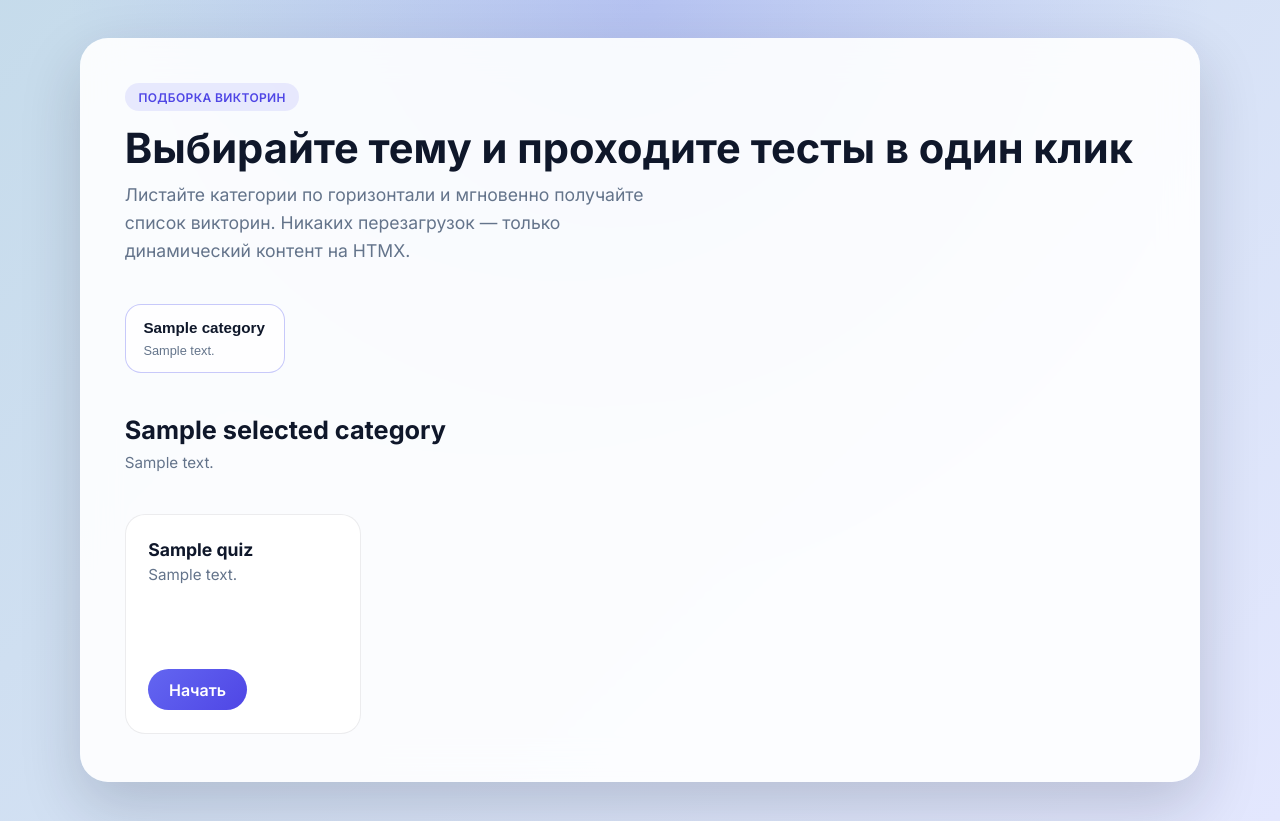
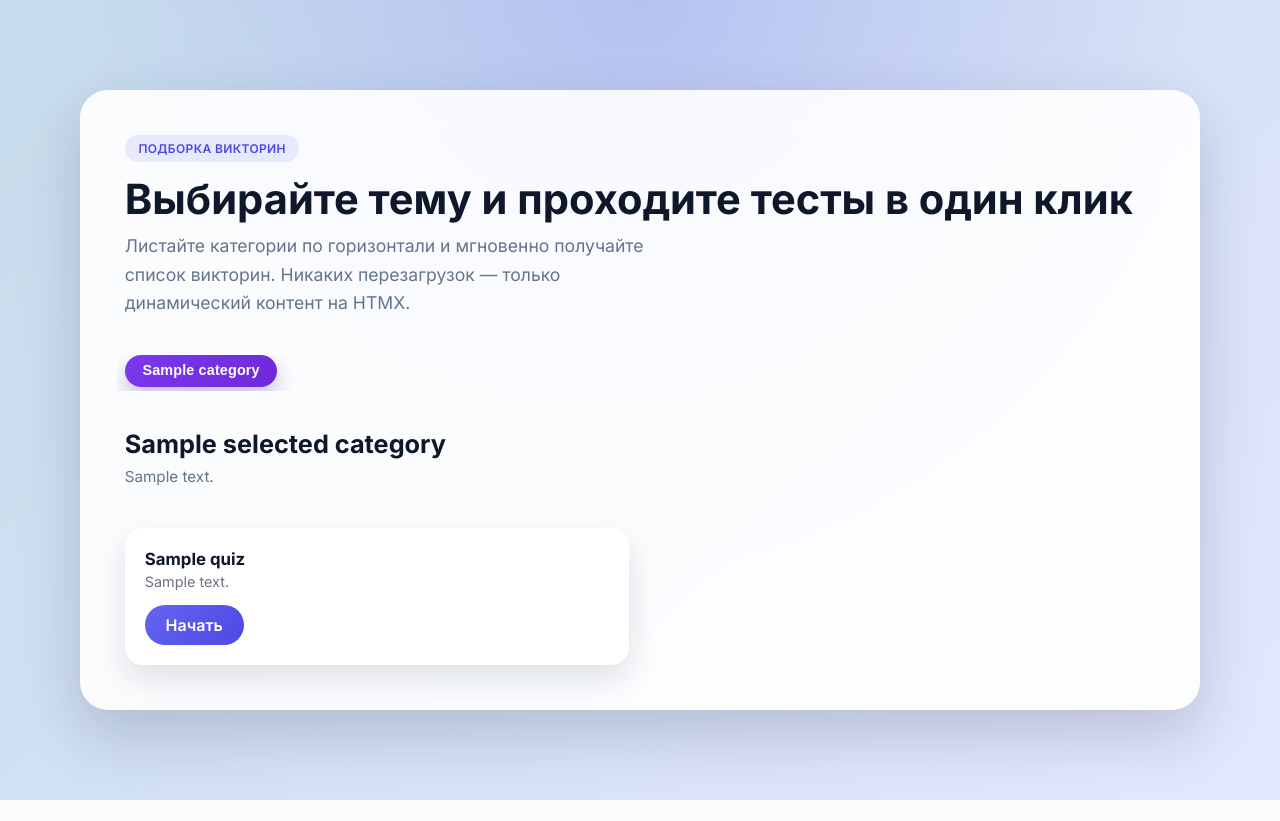
Before and after one commit to Atubu88/quiz, a FastAPI app: template webapp/templates/index.html in a window 1280 px wide. After the commit the page ends 800 px from the top, so only its background shows below. Run offline with FastAPI, Linux system fonts and the light colour scheme; the template is opened without the code that fills it: most values are stand-ins (such as "Sample title", 1, 10 or a date in 2020); some libraries are stand-ins or nearby versions.

Commit message:
Restyle category chips and quiz cards

```diff
--- a/webapp/templates/index.html
+++ b/webapp/templates/index.html
@@ -99,7 +99,7 @@
 
       .categories-scroll {
         display: flex;
-        gap: 0.75rem;
+        gap: 0.5rem;
         overflow-x: auto;
         padding-bottom: 0.25rem;
         margin: 0 -0.5rem;
@@ -112,54 +112,60 @@
       }
 
       .category-chip {
+        appearance: none;
+        border: none;
         position: relative;
         display: inline-flex;
-        flex-direction: column;
-        align-items: flex-start;
-        gap: 0.25rem;
-        padding: 0.75rem 1.1rem;
-        border-radius: 16px;
-        border: 1px solid var(--chip-border);
-        background: var(--chip-bg);
-        color: inherit;
+        align-items: center;
+        justify-content: center;
+        padding: 0.45rem 1.1rem;
+        border-radius: 999px;
+        background: #7c3aed;
+        color: #ffffff;
         cursor: pointer;
-        min-width: 160px;
-        max-width: 220px;
-        scroll-snap-align: center;
-        transition: transform 0.2s ease, border-color 0.2s ease,
-          box-shadow 0.2s ease, background 0.2s ease;
-        font-size: 0.95rem;
+        font-weight: 600;
+        font-size: 0.9rem;
+        letter-spacing: 0.01em;
+        white-space: nowrap;
+        flex: 0 0 auto;
+        scroll-snap-align: start;
+        transition: transform 0.2s ease, box-shadow 0.2s ease, opacity 0.2s ease;
+        box-shadow: 0 10px 20px rgba(76, 29, 149, 0.25);
       }
 
       .category-chip:hover {
         transform: translateY(-2px);
-        border-color: var(--accent);
-        box-shadow: 0 14px 28px rgba(99, 102, 241, 0.18);
+        box-shadow: 0 14px 28px rgba(76, 29, 149, 0.3);
       }
 
       .category-chip:focus-visible {
-        outline: 2px solid var(--accent);
+        outline: 2px solid rgba(255, 255, 255, 0.85);
         outline-offset: 3px;
       }
 
       .category-chip.is-active {
-        background: linear-gradient(145deg, rgba(99, 102, 241, 0.18), rgba(79, 70, 229, 0.28));
-        color: var(--accent-strong);
-        border-color: rgba(79, 70, 229, 0.45);
-        box-shadow: 0 14px 28px rgba(79, 70, 229, 0.24);
+        transform: translateY(-2px);
+        box-shadow: 0 16px 32px rgba(76, 29, 149, 0.32);
+        opacity: 1;
+      }
+
+      .category-chip:nth-of-type(3n + 1) {
+        background: linear-gradient(135deg, #7c3aed, #6d28d9);
+        box-shadow: 0 10px 20px rgba(76, 29, 149, 0.28);
+      }
+
+      .category-chip:nth-of-type(3n + 2) {
+        background: linear-gradient(135deg, #2563eb, #1d4ed8);
+        box-shadow: 0 10px 20px rgba(29, 78, 216, 0.28);
+      }
+
+      .category-chip:nth-of-type(3n) {
+        background: linear-gradient(135deg, #10b981, #059669);
+        box-shadow: 0 10px 20px rgba(5, 150, 105, 0.28);
       }
 
       .category-chip__title {
-        font-weight: 600;
-        font-size: 0.95rem;
-        line-height: 1.4;
-      }
-
-      .category-chip__desc {
-        margin: 0;
-        color: var(--text-muted);
-        font-size: 0.8rem;
-        line-height: 1.4;
+        line-height: 1.2;
       }
 
       .category-summary {
@@ -185,48 +191,48 @@
 
       .quiz-grid {
         display: grid;
-        grid-template-columns: repeat(2, minmax(180px, 1fr));
-        gap: clamp(1rem, 2.5vw, 1.75rem);
-        overflow-x: auto;
-        padding-bottom: 0.25rem;
+        grid-template-columns: repeat(2, minmax(0, 1fr));
+        gap: 1.35rem;
       }
 
       .quiz-card {
-        background: rgba(255, 255, 255, 0.88);
-        border-radius: 20px;
-        padding: 1.4rem;
-        border: 1px solid var(--card-border);
+        background: #ffffff;
+        border-radius: 18px;
+        padding: 1.25rem;
+        border: none;
         display: flex;
         flex-direction: column;
-        justify-content: space-between;
-        gap: 1.25rem;
-        min-height: 220px;
-        transition: transform 0.2s ease, box-shadow 0.2s ease, border-color 0.2s ease;
+        gap: 0.75rem;
+        min-height: 0;
+        box-shadow: 0 14px 32px rgba(15, 23, 42, 0.12);
+        transition: transform 0.2s ease, box-shadow 0.2s ease;
       }
 
       .quiz-card:hover {
-        transform: translateY(-4px);
-        border-color: rgba(99, 102, 241, 0.32);
-        box-shadow: 0 22px 40px rgba(15, 23, 42, 0.15);
+        transform: translateY(-3px);
+        box-shadow: 0 18px 40px rgba(15, 23, 42, 0.18);
       }
 
       .quiz-card__title {
         margin: 0;
-        font-size: 1.1rem;
-        line-height: 1.45;
+        font-size: 1.05rem;
+        line-height: 1.4;
+        font-weight: 700;
+        color: var(--text);
       }
 
       .quiz-card__description {
         margin: 0;
-        color: var(--text-muted);
-        line-height: 1.55;
-        font-size: 0.95rem;
+        color: #6b7280;
+        line-height: 1.5;
+        font-size: 0.9rem;
       }
 
       .quiz-card__actions {
         display: flex;
-        justify-content: space-between;
+        justify-content: flex-start;
         align-items: center;
+        margin-top: auto;
       }
 
       .quiz-card__action {
@@ -495,24 +501,19 @@
         }
       }
 
-      @media (max-width: 900px) {
-        .quiz-card {
-          min-height: 200px;
-        }
-      }
-
       @media (max-width: 768px) {
         body {
           padding: clamp(0.75rem, 2vw, 1.5rem);
         }
 
         .quiz-grid {
-          grid-template-columns: repeat(2, minmax(170px, 1fr));
-          gap: 1.25rem;
+          grid-template-columns: repeat(2, minmax(0, 1fr));
+          gap: 1rem;
         }
 
         .category-chip {
-          min-width: 150px;
+          font-size: 0.85rem;
+          padding-inline: 1rem;
         }
       }
 
@@ -523,7 +524,7 @@
         }
 
         .quiz-grid {
-          grid-template-columns: repeat(2, minmax(160px, 1fr));
+          grid-template-columns: 1fr;
         }
 
         .quiz-card {
@@ -532,26 +533,9 @@
       }
 
       @media (max-width: 420px) {
-        .quiz-grid {
-          display: grid;
-          grid-auto-flow: column;
-          grid-auto-columns: minmax(160px, 1fr);
-          overflow-x: auto;
-          padding-bottom: 0.4rem;
-        }
-
-        .quiz-grid::-webkit-scrollbar {
-          display: none;
-        }
-
-        .quiz-card {
-          min-height: 210px;
-        }
-      }
-
-      @media (min-width: 1024px) {
-        .quiz-grid {
-          grid-template-columns: repeat(4, minmax(0, 1fr));
+        .category-chip {
+          font-size: 0.8rem;
+          padding: 0.4rem 0.9rem;
         }
       }
 
@@ -569,21 +553,15 @@
         }
 
         .home-header__subtitle,
-        .category-chip__desc,
         .category-summary__description,
         .quiz-card__description,
         .empty-state {
           color: rgba(148, 163, 184, 0.95);
         }
 
-        .category-chip {
-          background: rgba(15, 23, 42, 0.85);
-          border-color: rgba(79, 70, 229, 0.35);
-        }
-
         .quiz-card {
           background: rgba(15, 23, 42, 0.9);
-          border-color: rgba(99, 102, 241, 0.2);
+          box-shadow: 0 18px 40px rgba(2, 6, 23, 0.55);
         }
 
         .notice {
--- a/webapp/templates/partials/home.html
+++ b/webapp/templates/partials/home.html
@@ -32,7 +32,6 @@
           hx-indicator=".htmx-indicator"
         >
           <span class="category-chip__title">{{ category.name }}</span>
-          <span class="category-chip__desc">{{ category.description }}</span>
         </button>
       {% endfor %}
     </div>
```
